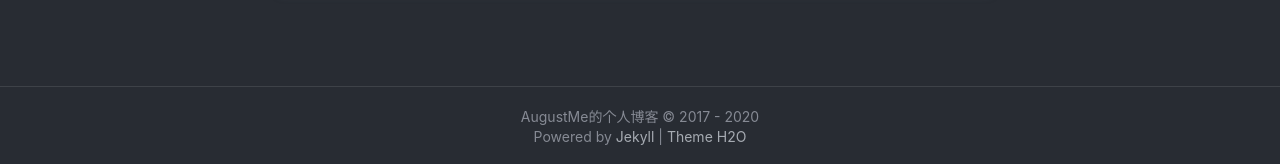
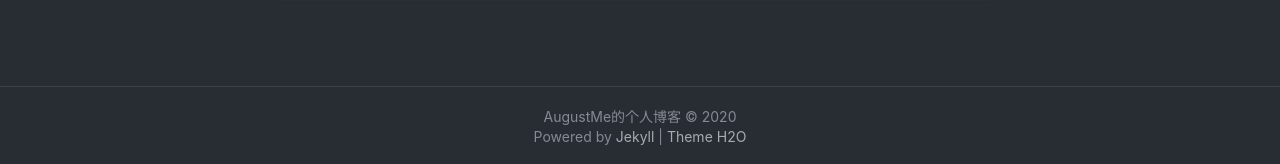
Before and after one commit to AugustMe/AugustMe.github.io.first, a Jekyll site: the page built from _posts/2020-12-22-blog-1.md, in a window 1280 px wide and 900 px high, scrolled down 725 px. Shown: the part 733-897 px from the top of the window. Built offline with Jekyll 4.4.1, drawn with Linux system fonts in a browser that asks for light colours; nearby versions of some CDN libraries; a style sheet for code colours, icons or effects is not loaded.

Commit message:
Update _config.yml

```diff
--- a/_config.yml
+++ b/_config.yml
@@ -21,7 +21,7 @@ nav:
 
 # Footer
 footer:
-  since: 2017
+  since: 2020
 
 # Author 配置博主信息
 author: 'AugustMe'
```
